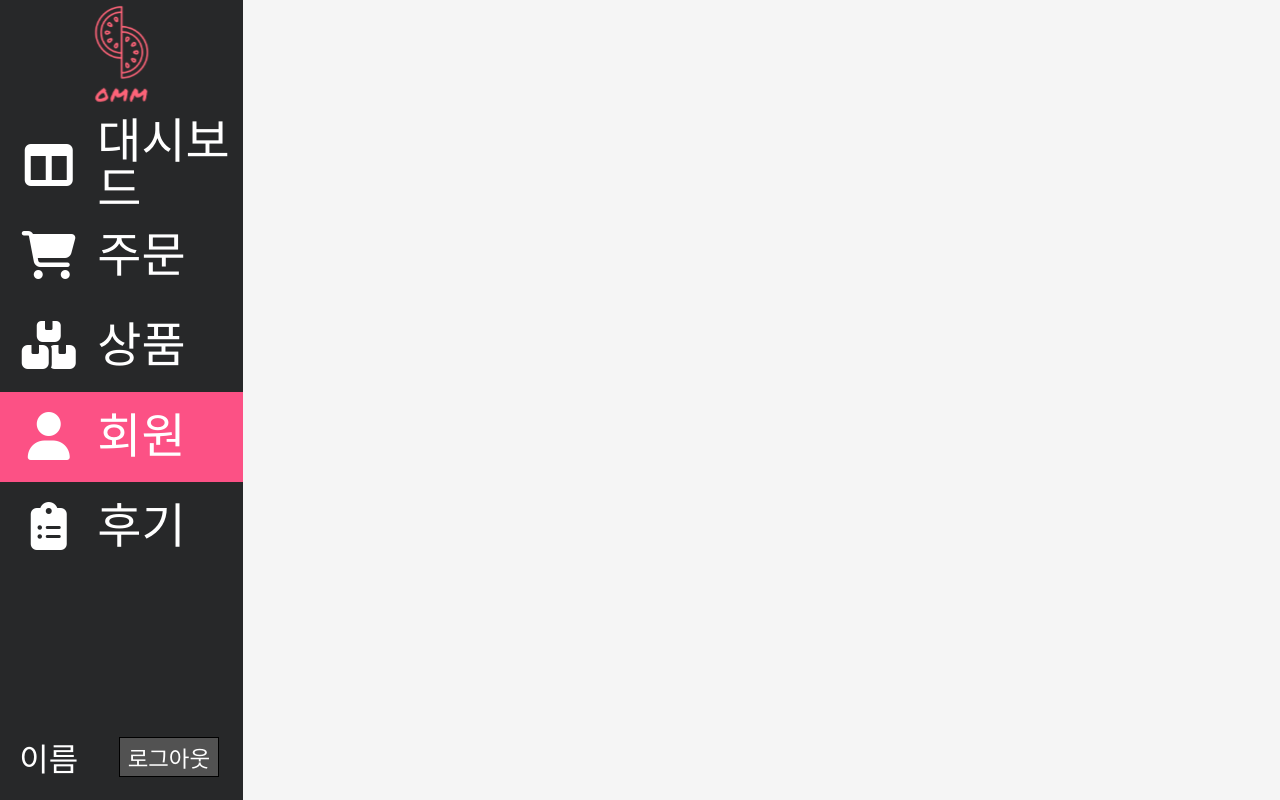
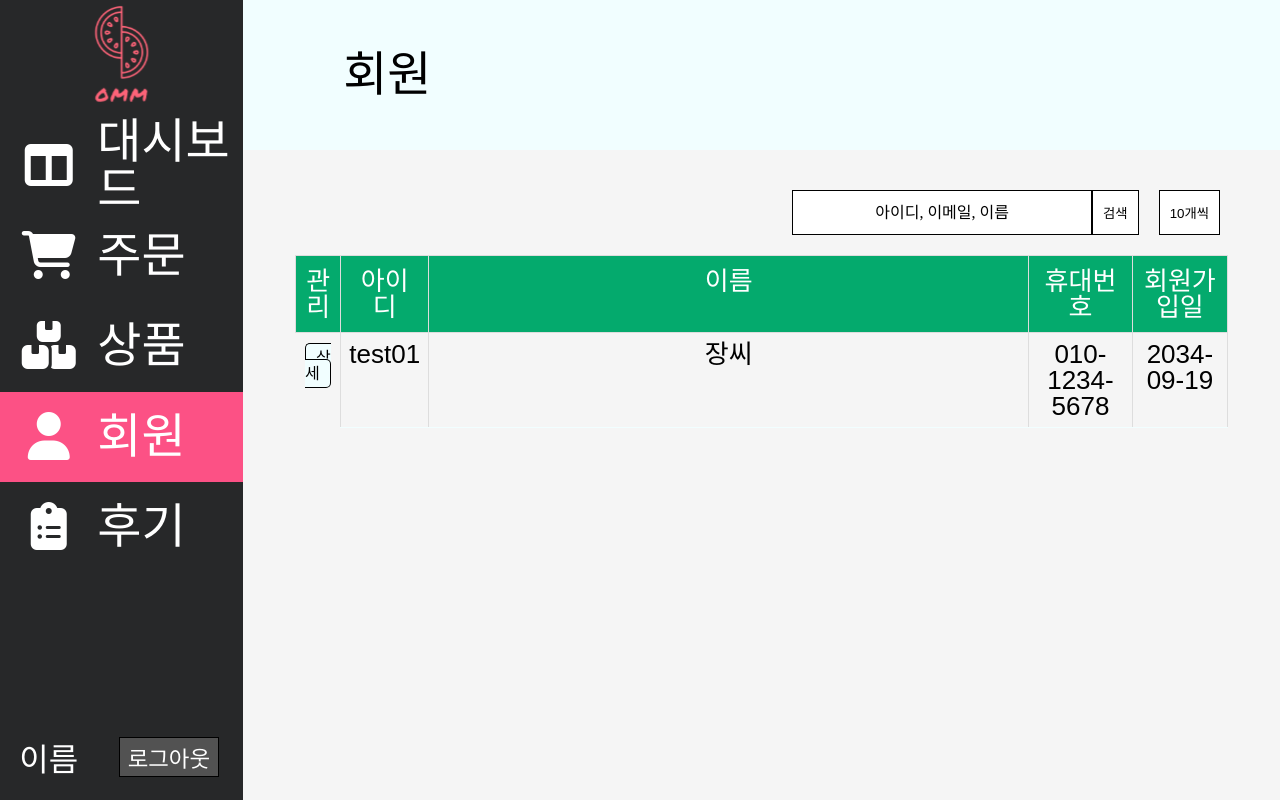
Before and after one commit to Ukdam/OMM_admin, a React (Create React App) app: page /user in a window 1280 px wide. Built offline with nearby package versions, Linux system fonts and the light colour scheme; a web font is replaced by a local one.

Commit message:
박지강
재업로드

```diff
--- a/src/App.js
+++ b/src/App.js
@@ -11,6 +11,7 @@ import { UserContextProvider } from "./contexts/Admin_UserContext";
 import { MenuContextProvider } from "./contexts/Admin_MenuContext";
 import Admin_ProductPage from "./pages/Admin_ProductPage";
 import Admin_ProductAddPage from "./pages/Admin_ProductAddPage";
+import Admin_UserDetailPage from "./pages/Admin_UserDetailPage";
 
 function App() {
   return (
@@ -23,6 +24,7 @@ function App() {
               <Route path="login" element={<Admin_LoginPage />} />
               <Route path="order" element={<Admin_OrderPage />} />
               <Route path="user" element={<Admin_UserPage />} />
+              <Route path="user_detail" element={<Admin_UserDetailPage />} />
               <Route path="review" element={<Admin_ReviewPage />} />
               <Route path="product" element={<Admin_ProductPage />} />
               <Route path="product_add" element={<Admin_ProductAddPage />} />
--- /dev/null
+++ b/src/compoents/Admin_Table.js
@@ -0,0 +1,40 @@
+import React from 'react';
+import "../css/Admin_UserPage.css";
+import { Link, BrowserRouter as Router, Route, Switch } from 'react-router-dom';
+
+const Table = () => {
+
+  const buttonStyle = {
+    backgroundColor: '#F1FEFF',
+    color: 'black',
+    padding: '5px 10px',
+    borderRadius: '5px',
+    textDecoration: 'none',
+    border: '1px solid black',
+  };
+
+    return (
+      <table>
+        <thead>
+        <tr className='user-table-head'>
+            <th>관리</th>
+            <th>아이디</th>
+            <th>이름</th>
+            <th>휴대번호</th>
+            <th>회원가입일</th>
+        </tr>
+        </thead>
+        <tbody>
+        <tr>
+            <Link to="..\pages\Admin_UserDetailPage.js" style={buttonStyle} >상세</Link>
+            <td>test01</td>
+            <td>장씨</td>
+            <td>010-1234-5678</td>
+            <td>2034-09-19</td>
+        </tr>
+        </tbody>
+      </table>
+    );
+  }
+
+  export default Table;
--- /dev/null
+++ b/src/compoents/SearchBox.js
@@ -0,0 +1,16 @@
+import React from 'react';
+import "../css/Admin_UserPage.css";
+
+const SearchBox = () => {
+    return (
+        <div className="serch-container">
+      <div className="searchbox">
+        <p>아이디, 이메일, 이름</p>
+      </div>
+      <button className="search-button">검색</button>
+      <button className="per-page-button">10개씩</button>
+      </div>
+    );
+  };
+
+  export default SearchBox;
--- a/src/css/Admin_UserPage.css
+++ b/src/css/Admin_UserPage.css
@@ -0,0 +1,80 @@
+.user-title-container{
+    background: #F1FEFF;
+    text-align: left;
+  line-height: 150px;
+  font-size: 3rem;
+  padding-left: 100px;
+  width: 100%;
+  height: 150px;
+}
+.table-container {
+    margin-top: 20px;
+
+  }
+
+  table {
+      border-collapse: collapse;
+      width: 100%;
+    }
+
+    th, td {
+      padding: 12px;
+      font-size: 26px;
+    }
+
+    th {
+      border-top: 2px solid black;
+      border-bottom: 2px solid black;
+    }
+
+    tr:last-child td {
+      border-bottom: 1px solid #F1FEFF;
+    }
+
+    .user-table-head {
+      background-color: #F1FEFF;
+    }
+
+
+  .serch-container {
+    display: flex;
+    justify-content: flex-end;
+    width: 100%;
+    margin-top: 40px;
+    margin-bottom: 20px;
+  }
+
+.searchbox {
+    width: 300px;
+    height: 45px;
+    border: 1px solid #000;
+    padding: 10px;
+    background-color: #FFFFFF;
+    display: flex;
+    flex-direction: row;
+    justify-content: center;
+    align-items: center;
+
+  }
+
+  .search-button {
+    margin-right: 20px;
+    padding: 10px;
+    background-color: #FFFFFF;
+    color: #000;
+    border: none;
+    cursor: pointer;
+    border: 1px solid #000;
+    height: 45px;
+  }
+
+  .per-page-button {
+
+    padding: 10px;
+    background-color: #FFFFFF;
+    color: #000;
+    border: none;
+    cursor: pointer;
+    border: 1px solid #000;
+    margin-right: 60px;
+  }
--- /dev/null
+++ b/src/pages/Admin_UserDetailPage.js
@@ -0,0 +1,11 @@
+export default function Admin_UserDetailPage() {
+    return (
+      <>
+        <main className="main_outlet font_01">
+          <div className="user-title-container">회원</div>
+
+        </main>
+
+      </>
+    );
+  }
--- a/src/pages/Admin_UserPage.js
+++ b/src/pages/Admin_UserPage.js
@@ -1,9 +1,18 @@
 import "../css/Admin_UserPage.css";
+import Table from "../compoents/Admin_Table";
+import SearchBox from "../compoents/SearchBox";
 
 export default function Admin_UserPage() {
   return (
     <>
-      <></>
+      <main className="main_outlet font_01">
+        <div className="user-title-container">회원</div>
+        <SearchBox />
+
+    <Table />
+
+      </main>
+
     </>
   );
 }
```
